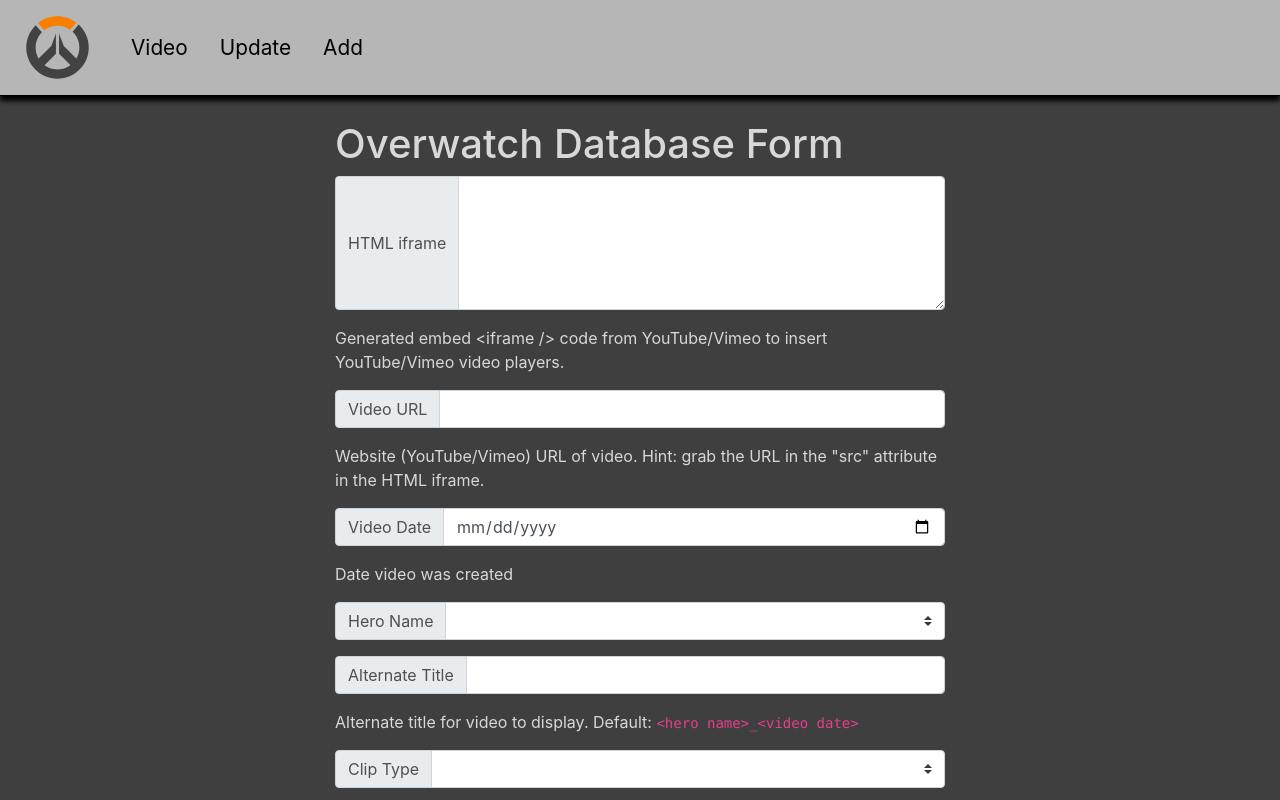
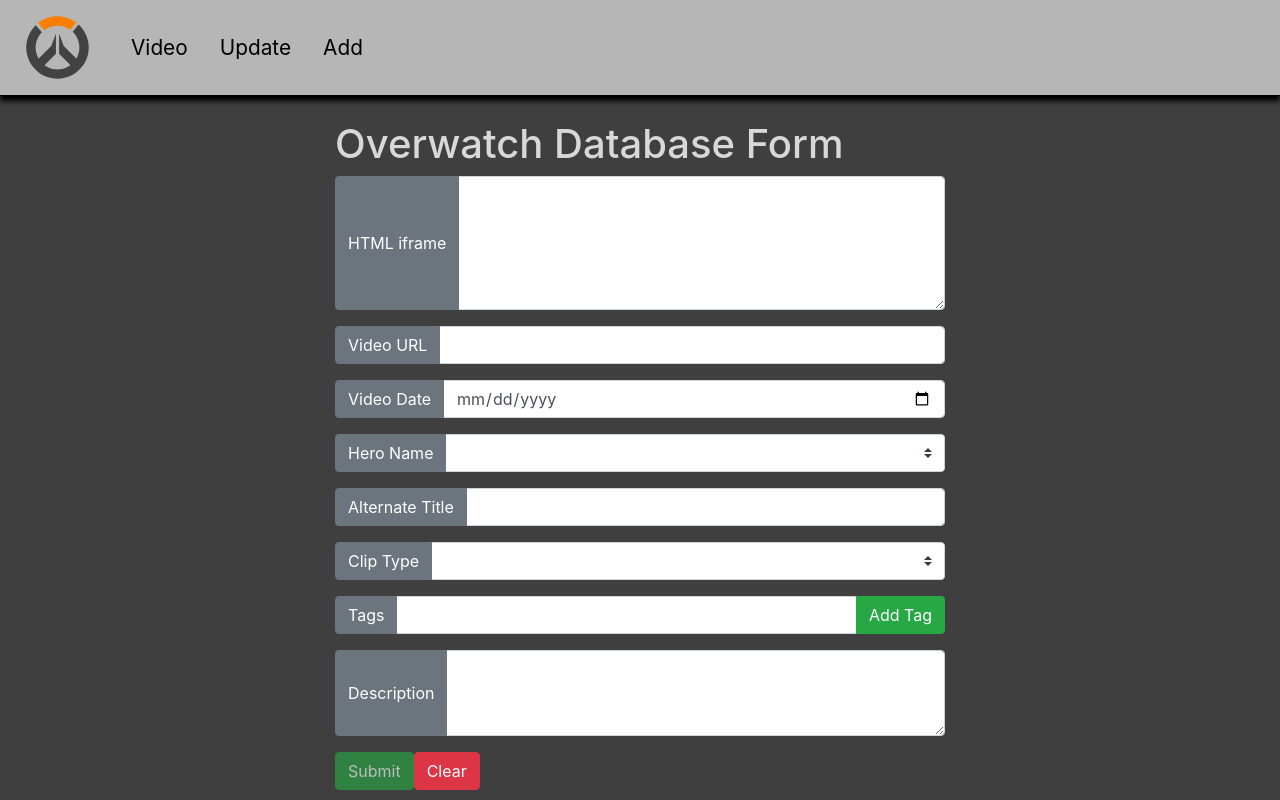
Before and after one commit to theodoreschen/ng-overwatch-video-site, an Angular app: page /video-add in a window 1280 px wide. Shown: the top 800 px of the page. Built offline with nearby package versions, Linux system fonts and the light colour scheme.

Commit message:
overhauled video-add with popovers for tooltips

```diff
--- a/src/app/app.module.ts
+++ b/src/app/app.module.ts
@@ -11,7 +11,7 @@
 import { VideoSearchComponent } from './video-search/video-search.component';
 import { LoggerWidgetComponent } from './logger-widget/logger-widget.component';
 
-import { NgbCollapseModule } from '@ng-bootstrap/ng-bootstrap';
+import { NgbCollapseModule, NgbPopoverModule } from '@ng-bootstrap/ng-bootstrap';
 
 @NgModule({
   declarations: [
@@ -27,7 +27,8 @@
     AppRoutingModule,
     FormsModule,
     HttpClientModule,
-    NgbCollapseModule
+    NgbCollapseModule,
+    NgbPopoverModule,
   ],
   providers: [],
   bootstrap: [AppComponent]
--- a/src/app/video-add/video-add.component.html
+++ b/src/app/video-add/video-add.component.html
@@ -3,40 +3,44 @@
   <form (ngSubmit)="onSubmit()" #OwHeroForm="ngForm">
     <div class="input-group mb-3">
       <div class="input-group-prepend">
-        <label class="input-group-text" for="db-form-video-iframe">HTML iframe</label>
+        <button type="button" class="btn btn-secondary" for="db-form-video-iframe"
+          ngbPopover="Generated embed <iframe /> code from YouTube to insert video players" [openDelay]="300"
+          [closeDelay]="500" triggers="mouseenter:mouseleave">
+          HTML iframe
+        </button>
       </div>
       <textarea class="form-control" id="db-form-video-iframe" rows="5" cols="50" required name="db-form-video-iframe"
         [(ngModel)]="videoEntry.youtube_iframe" (blur)="htmlIframeOnBlur()">
       </textarea>
     </div>
-    <p class="hint">
-      Generated embed &lt;iframe /&gt; code from YouTube/Vimeo to insert
-      YouTube/Vimeo video players.
-    </p>
     <div class="input-group mb-3">
       <div class="input-group-prepend">
-        <label class="input-group-text" for="db-form-video-url">Video URL</label>
+        <button type="button" class="btn btn-secondary" for="db-form-video-url" ngbPopover='Website (YouTube/Vimeo) URL of video. Hint: grab the URL
+          in the "src" attribute in the HTML iframe.' [openDelay]="300" [closeDelay]="500"
+          triggers="mouseenter:mouseleave">
+          Video URL
+        </button>
       </div>
       <input class="form-control" id="db-form-video-url" required name="db-form-video-url"
         [(ngModel)]="videoEntry.video_url" />
     </div>
-    <p class="hint">
-      Website (YouTube/Vimeo) URL of video. Hint: grab the URL in the
-      "src" attribute in the HTML iframe.
-    </p>
     <div class="input-group mb-3">
       <div class="input-group-prepend">
-        <label class="input-group-text" for="db-form-video-date">Video Date</label>
+        <button type="button" class="btn btn-secondary" for="db-form-video-date" ngbPopover="Date video was created"
+          [openDelay]="300" [closeDelay]="500" triggers="mouseenter:mouseleave">
+          Video Date
+        </button>
       </div>
       <input class="form-control" type="date" id="db-form-video-date" name="db-form-video-date"
         [(ngModel)]="videoEntry.video_date" required />
     </div>
-    <p class="hint">
-      Date video was created
-    </p>
     <div class="input-group mb-3">
       <div class="input-group-prepend">
-        <label class="input-group-text" for="db-form-hero-name">Hero Name</label>
+        <button type="button" class="btn btn-secondary" for="db-form-hero-name"
+          ngbPopover="Select hero of the video clip" [openDelay]="300" [closeDelay]="500"
+          triggers="mouseenter:mouseleave">
+          Hero Name
+        </button>
       </div>
       <select class="custom-select" id="db-form-hero-name" name="db-form-hero-name" [(ngModel)]="videoEntry.hero"
         required>
@@ -47,30 +51,36 @@
     </div>
     <div class="input-group mb-3">
       <div class="input-group-prepend">
-        <label class="input-group-text" for="db-form-video-title">Alternate Title</label>
+        <button type="button" class="btn btn-secondary" for="db-form-video-title"
+          ngbPopover='Alternate title for video to display. Default:
+          <hero name>_<video date>' [openDelay]="300" [closeDelay]="500"
+          triggers="mouseenter:mouseleave">
+          Alternate Title
+        </button>
       </div>
       <input class="form-control" id="db-form-video-title" name="db-form-video-title"
         [(ngModel)]="videoEntry.video_title" />
     </div>
-    <p class="hint">
-      Alternate title for video to display. Default:
-      <code>&lt;hero name&gt;_&lt;video date&gt;</code>
-    </p>
     <div class="input-group mb-3">
       <div class="input-group-prepend">
-        <label class="input-group-text" for="db-form-clip-type">Clip Type</label>
+        <button type="button" class="btn btn-secondary" for="db-form-clip-type"
+          ngbPopover='Choose between "Highlight" or "PotG". Default: Highlight'
+          [openDelay]="300" [closeDelay]="500" triggers="mouseenter:mouseleave">
+          Clip Type
+      </button>
       </div>
       <select class="custom-select" id="db-form-clip-type" name="db-form-clip-type" [(ngModel)]="videoEntry.type">
         <option value="highlight">Highlight</option>
         <option value="potg">PotG</option>
       </select>
     </div>
-    <p class="hint">
-      Choose between "Highlight" or "PotG". Default: Highlight
-    </p>
     <div class="input-group mb-3">
       <div class="input-group-prepend">
-        <label class="input-group-text" for="db-form-tags">Tags</label>
+        <button type="button" class="btn btn-secondary" for="db-form-tags"
+          ngbPopover="Add tags to the video for cross-referencing" [openDelay]="300" [closeDelay]="500"
+          triggers="mouseenter:mouseleave">
+          Tags
+        </button>
       </div>
       <input class="form-control" id="db-form-tags" name="db-form-tags" [(ngModel)]="newTagValue" />
       <div class="input-group-append">
@@ -87,16 +97,18 @@
         </li>
       </ul>
     </div>
-    <p class="hint">Add tags to the video for cross-referencing</p>
     <div class="input-group mb-3">
       <div class="input-group-prepend">
-        <label class="input-group-text" for="db-form-description">Description</label>
+        <button type="button" class="btn btn-secondary" for="db-form-description"
+          ngbPopover="Personal commentary, if desired" [openDelay]="300" [closeDelay]="500"
+          triggers="mouseenter:mouseleave">
+          Description
+        </button>
       </div>
-      <textarea class="form-control" id="db-form-description" rows="3" cols="50"
-        name="db-form-description" [(ngModel)]="videoEntry.description">
+      <textarea class="form-control" id="db-form-description" rows="3" cols="50" name="db-form-description"
+        [(ngModel)]="videoEntry.description">
       </textarea>
     </div>
-    <p class="hint">Personal commentary, if desired</p>
     <div>
       <button class="btn btn-success" type=submit [disabled]="OwHeroForm.form.invalid">Submit</button>
       <button class="btn btn-danger" type="button" (click)="clearForm();">Clear</button>
```
